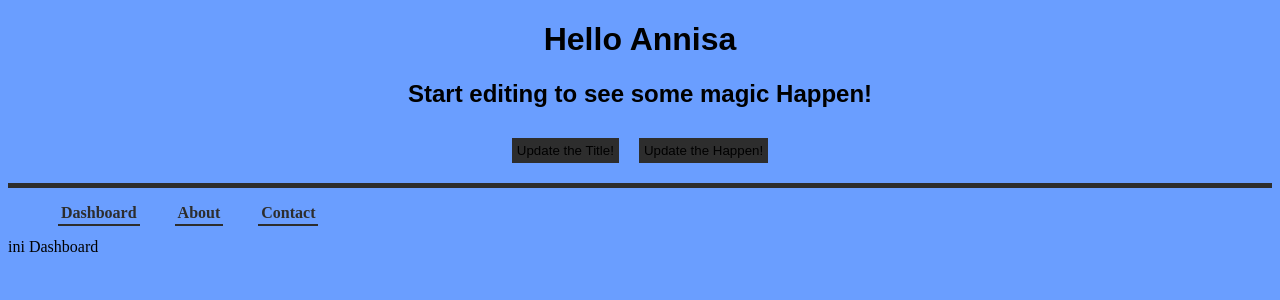
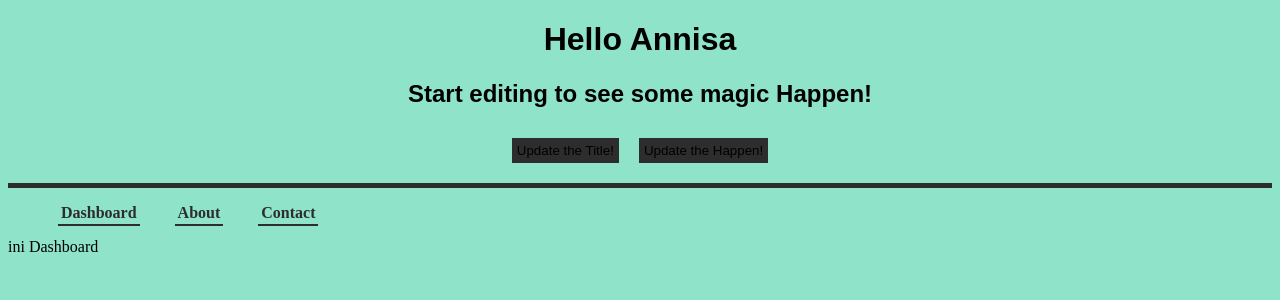
Before and after one commit to nisacodelifings/KALM, a React (Create React App) app: page / in a window 1280 px wide. Shown: the top 300 px of the page. Built offline with nearby package versions, Linux system fonts and the light colour scheme.

Commit message:
change bg

```diff
--- a/src/styles.css
+++ b/src/styles.css
@@ -1,5 +1,5 @@
 body {
-  background: #6a9eff;
+  background: #8ee3c8;
 }
 .App {
   font-family: sans-serif;
```
